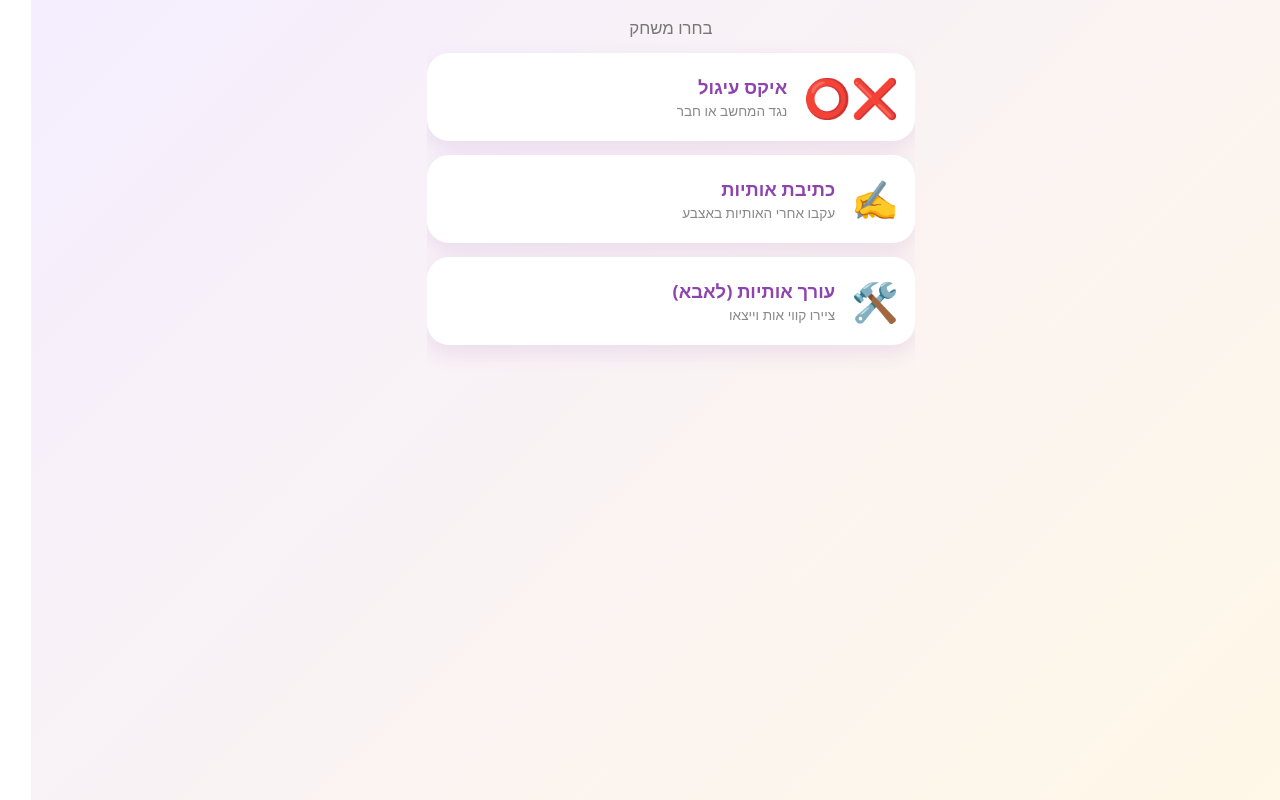
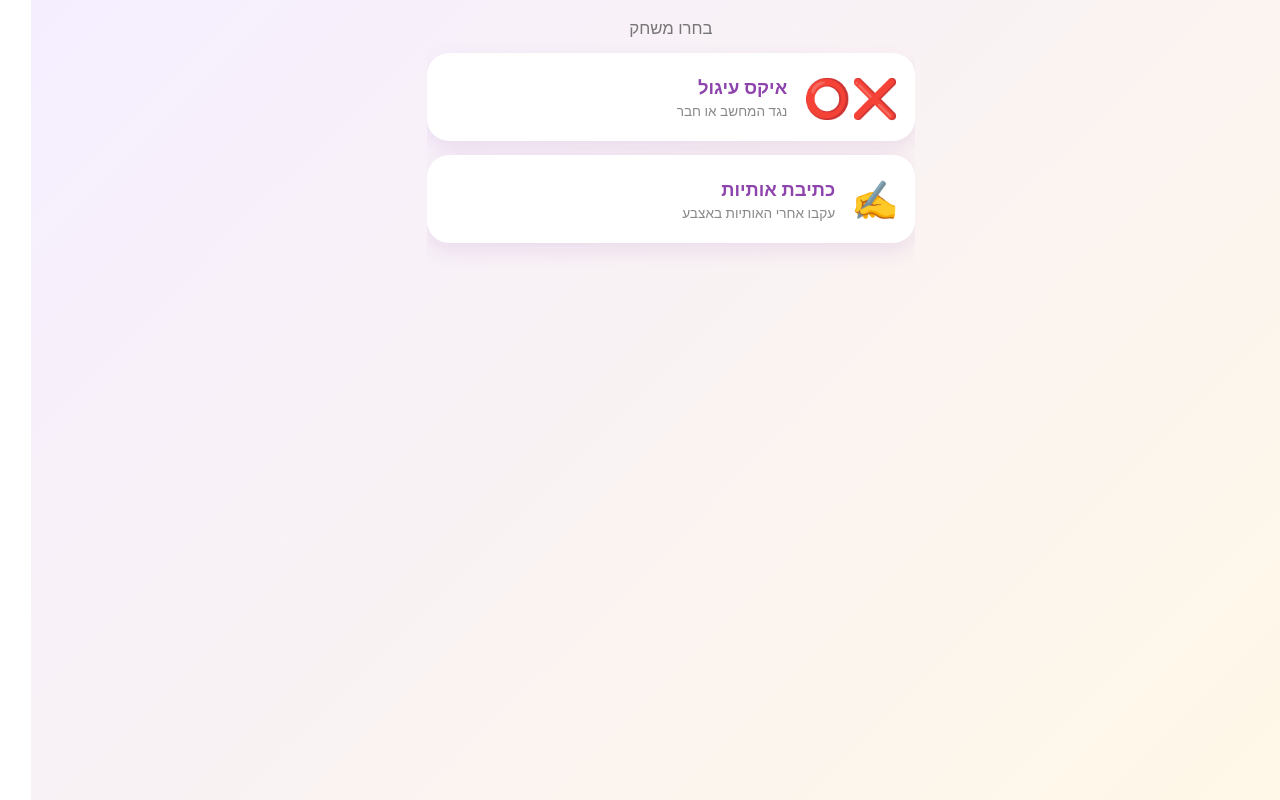
Before and after one commit to elad-haviv/game-lib, a React (Vite) app: page /#/ in a window 1280 px wide. Built offline with nearby package versions, Linux system fonts and the light colour scheme.

Commit message:
Hide stroke editor from kids home screen

```diff
--- a/src/games.tsx
+++ b/src/games.tsx
@@ -1,6 +1,6 @@
 import TicTacToe from './games/tictactoe/TicTacToe'
 import TraceLetters from './games/letters/TraceLetters'
-import StrokeEditor from './games/letters/StrokeEditor'
+// עורך האותיות מוסתר — לשחזור: import StrokeEditor from './games/letters/StrokeEditor'
 
 export interface GameMeta {
   id: string
@@ -28,13 +28,14 @@ export const games: GameMeta[] = [
     path: '/game/trace-letters',
     element: <TraceLetters />,
   },
-  {
-    id: 'stroke-editor',
-    title: 'עורך אותיות (לאבא)',
-    subtitle: 'ציירו קווי אות וייצאו',
-    emoji: '🛠️',
-    path: '/game/stroke-editor',
-    element: <StrokeEditor />,
-  },
+  // עורך האותיות (StrokeEditor) מוסתר מהילדים — הנתיב זמין רק דרך הישומון; לשחזור הוסיפו רישום חזרה ל-games.tsx
+  // {
+  //   id: 'stroke-editor',
+  //   title: 'עורך אותיות (לאבא)',
+  //   subtitle: 'ציירו קווי אות וייצאו',
+  //   emoji: '🛠️',
+  //   path: '/game/stroke-editor',
+  //   element: <StrokeEditor />,
+  // },
   // משחקים חדשים מתווספים כאן
 ]
```
